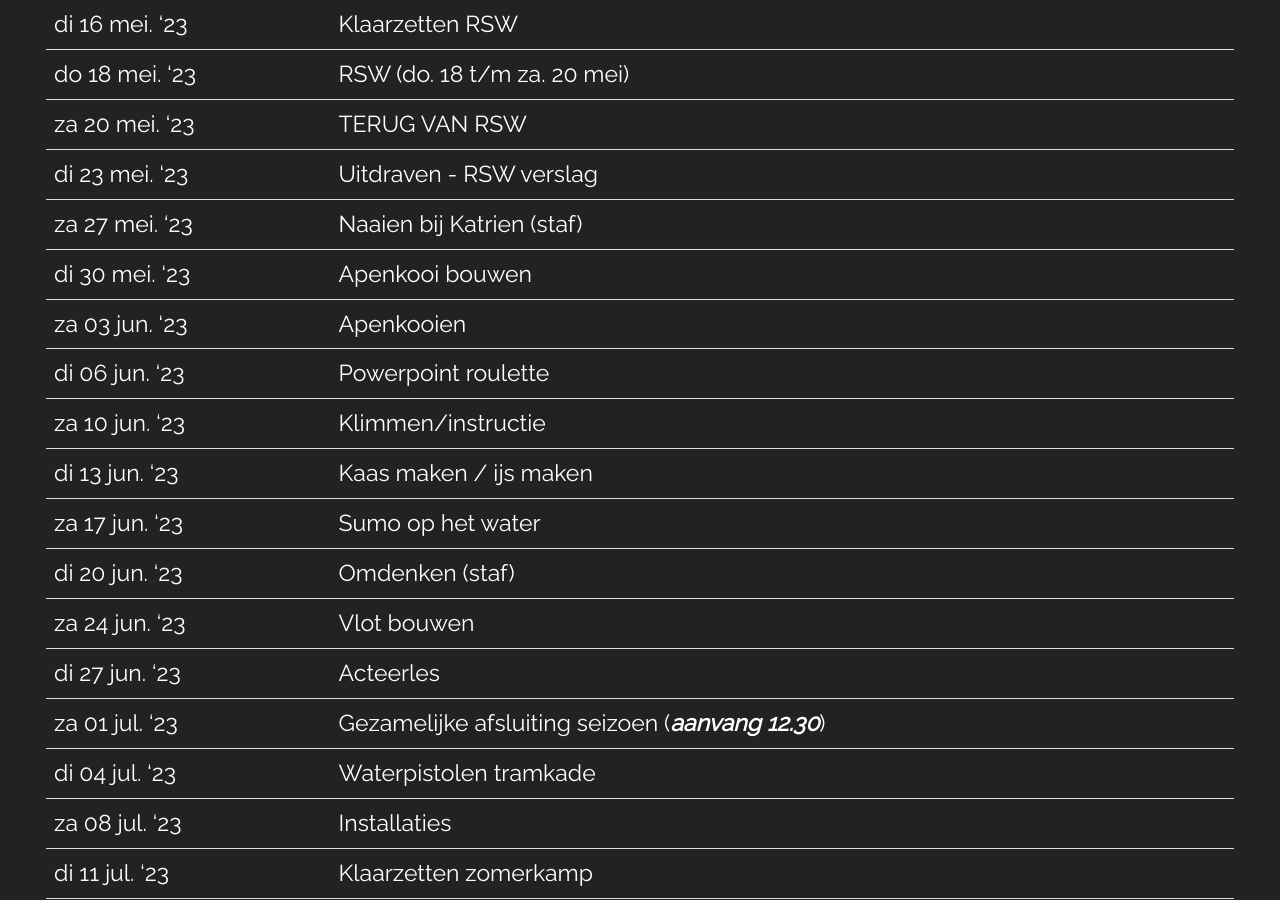
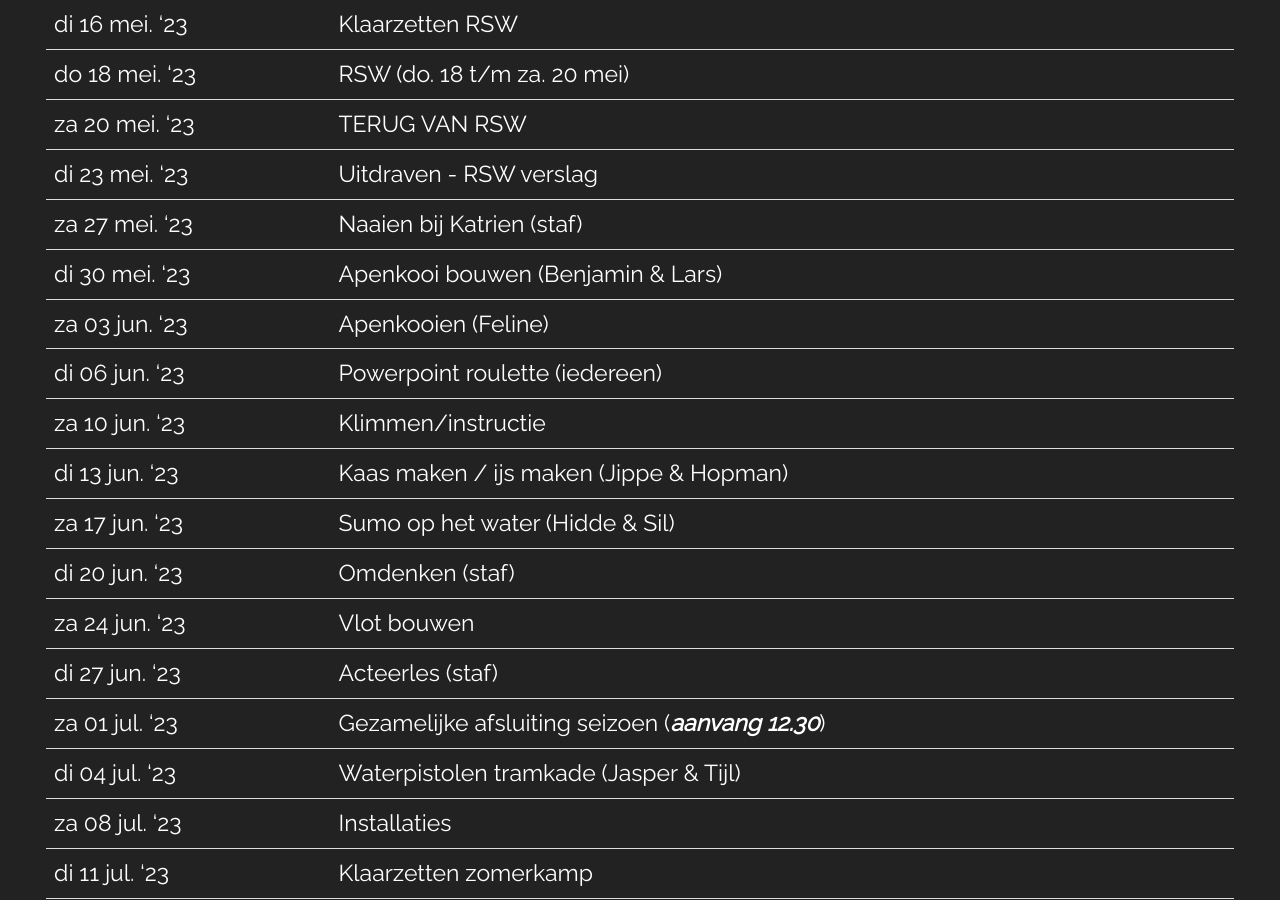
Before and after one commit to nognooitmeegemaakt/website, a Jekyll site: the page built from _agenda/scouts.md, in a window 1280 px wide and 900 px high, scrolled down 674 px. Built offline with Jekyll 4.4.1, drawn with Linux system fonts in a browser that asks for light colours; some web fonts are replaced.

Commit message:
Update 'Scouts' agenda

```diff
--- a/_agenda/scouts.md
+++ b/_agenda/scouts.md
@@ -18,17 +18,17 @@ footer: "_Laatste wijziging 31 januari 2023_"
 | za 20 mei. '23 | TERUG VAN RSW |
 | di 23 mei. '23 | Uitdraven - RSW verslag |
 | za 27 mei. '23 | Naaien bij Katrien (staf) |
-| di 30 mei. '23 | Apenkooi bouwen |
-| za 03 jun. '23 | Apenkooien |
-| di 06 jun. '23 | Powerpoint roulette |
+| di 30 mei. '23 | Apenkooi bouwen (Benjamin & Lars) |
+| za 03 jun. '23 | Apenkooien (Feline) |
+| di 06 jun. '23 | Powerpoint roulette (iedereen) |
 | za 10 jun. '23 | Klimmen/instructie |
-| di 13 jun. '23 | Kaas maken / ijs maken |
-| za 17 jun. '23 | Sumo op het water |
+| di 13 jun. '23 | Kaas maken / ijs maken (Jippe & Hopman) |
+| za 17 jun. '23 | Sumo op het water (Hidde & Sil) |
 | di 20 jun. '23 | Omdenken (staf) |
 | za 24 jun. '23 | Vlot bouwen |
-| di 27 jun. '23 | Acteerles |
+| di 27 jun. '23 | Acteerles (staf) |
 | za 01 jul. '23 | Gezamelijke afsluiting seizoen (***aanvang 12.30***) |
-| di 04 jul. '23 | Waterpistolen tramkade |
+| di 04 jul. '23 | Waterpistolen tramkade (Jasper & Tijl) |
 | za 08 jul. '23 | Installaties |
 | di 11 jul. '23 | Klaarzetten zomerkamp |
 | za 15 jul. '23 | ZOMERKAMP (za. 15 t/m za. 22 jul.) |
```
